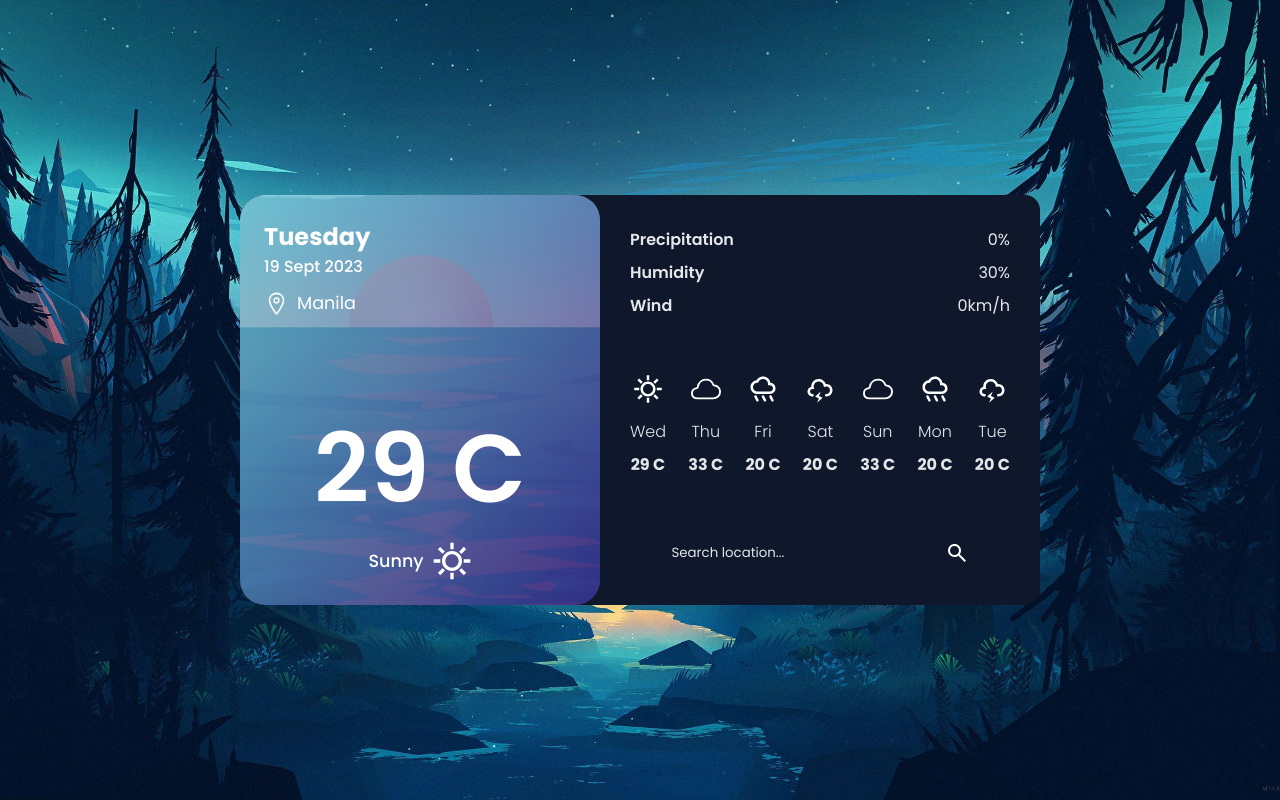
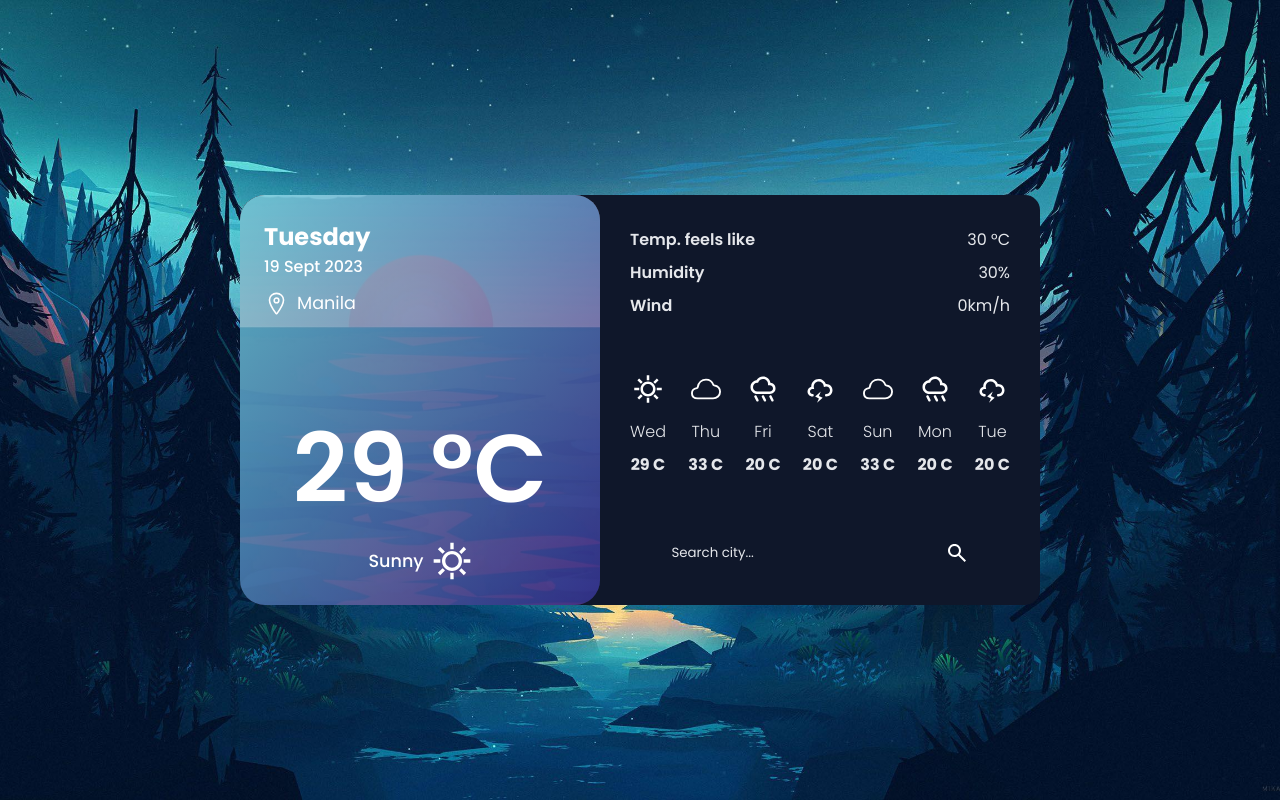
Before and after one commit to JonashGania/weather-app, a website built with webpack: page dist/index.html in a window 1280 px wide. Built offline with nearby package versions, Linux system fonts and the light colour scheme.

Commit message:
removed weather precipitation

```diff
--- a/dist/index.html
+++ b/dist/index.html
@@ -28,7 +28,7 @@
 
             </div>
             <div class="weather-temp">
-                <h1 class="temperature">29 C</h1>
+                <h1 class="temperature">29 °C</h1>
             </div>
             <div class="weather-desc">
                 <span class="weather-description">Sunny</span>
@@ -41,8 +41,8 @@
         <div class="info-side">
             <div class="info-container">
                 <div class="precipitation-wrap">
-                    <span class="preci-span">Precipitation</span>
-                    <span class="precipitation">0%</span>
+                    <span class="preci-span">Temp. feels like</span>
+                    <span class="precipitation">30 °C</span>
                 </div>
                 <div class="humidity-wrap">
                     <div class="humi-span">Humidity</div>
@@ -120,7 +120,7 @@
                 </div>
 
                 <div class="search-wrap">
-                    <input type="text" name="" id="search-location" placeholder="Search location...">
+                    <input type="text" name="" id="search-location" placeholder="Search city...">
                     <svg width="24" height="24" viewBox="0 0 24 24" fill="none" xmlns="http://www.w3.org/2000/svg">
                         <path d="M19.6 21L13.3 14.7C12.8 15.1 12.225 15.4167 11.575 15.65C10.925 15.8833 10.2333 16 9.5 16C7.68333 16 6.146 15.3707 4.888 14.112C3.63 12.8533 3.00067 11.316 3 9.5C3 7.68333 3.62933 6.146 4.888 4.888C6.14667 3.63 7.684 3.00067 9.5 3C11.3167 3 12.854 3.62933 14.112 4.888C15.37 6.14667 15.9993 7.684 16 9.5C16 10.2333 15.8833 10.925 15.65 11.575C15.4167 12.225 15.1 12.8 14.7 13.3L21 19.6L19.6 21ZM9.5 14C10.75 14 11.8127 13.5623 12.688 12.687C13.5633 11.8117 14.0007 10.7493 14 9.5C14 8.25 13.5623 7.18733 12.687 6.312C11.8117 5.43667 10.7493 4.99933 9.5 5C8.25 5 7.18733 5.43767 6.312 6.313C5.43667 7.18833 4.99933 8.25067 5 9.5C5 10.75 5.43767 11.8127 6.313 12.688C7.18833 13.5633 8.25067 14.0007 9.5 14Z" fill="white"/>
                     </svg>
```
